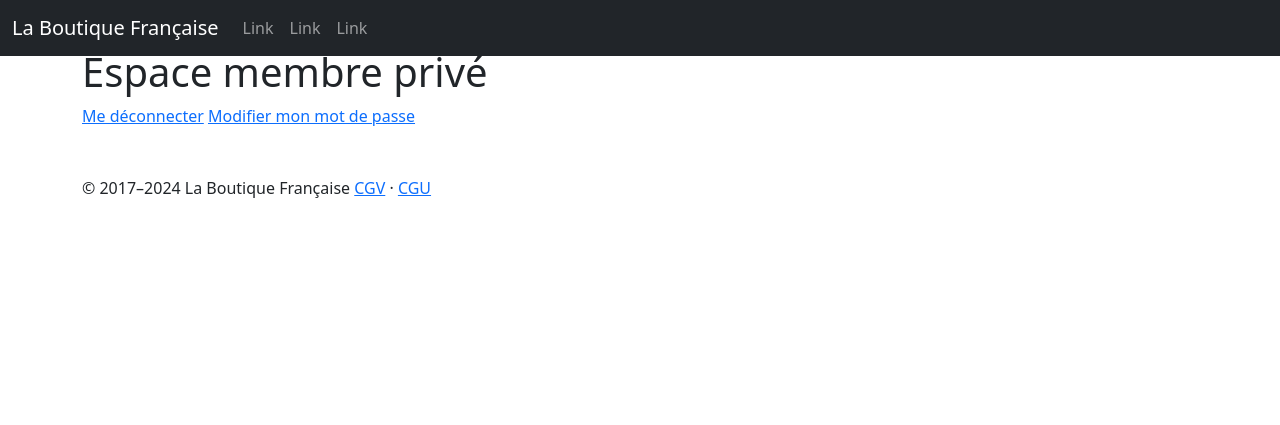
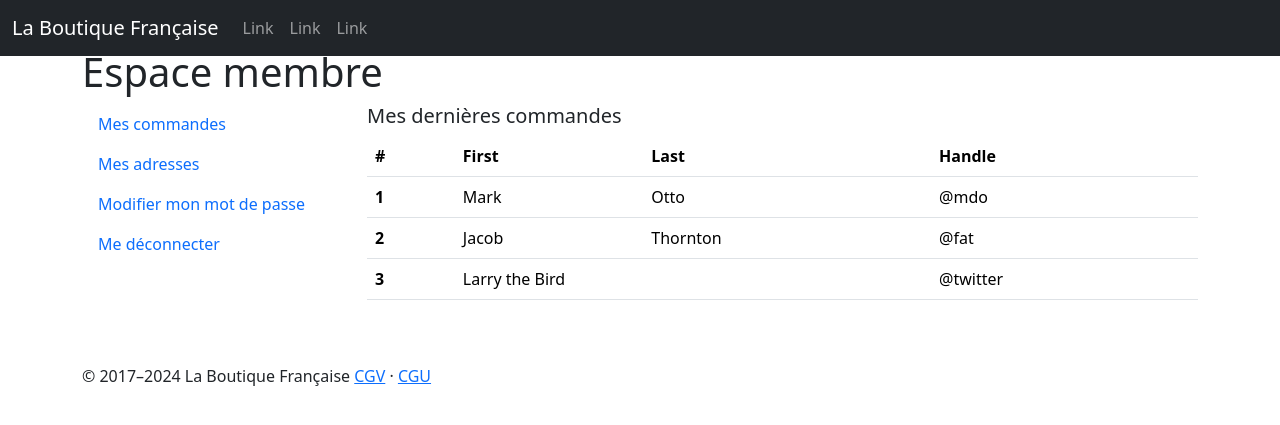
Before and after one commit to ahkhiat/laboutiquefrancaise, a Symfony app: template templates/account/index.html.twig in a window 1280 px wide. Shown: the top 425 px of the page. Run offline with Twig, Linux system fonts and the light colour scheme; the template is opened without the code that fills it, so the values that code supplies are empty; some libraries are stand-ins or nearby versions.

Commit message:
espace membre ok

```diff
--- a/src/Controller/RegisterController.php
+++ b/src/Controller/RegisterController.php
@@ -25,6 +25,12 @@ class RegisterController extends AbstractController
 
             $entityManager->persist($user);
             $entityManager->flush();
+
+            $this->addFlash(
+                'success',
+                'Votre compte est correctement créé, veuillez vous connecter'
+            );
+            return $this->redirectToRoute('app_login');
         }
 
         return $this->render('register/index.html.twig', [
--- /dev/null
+++ b/templates/account/_menu.html.twig
@@ -0,0 +1,17 @@
+{# <h1>Espace membre privé</h1> #}
+
+
+<ul class="nav flex-column bg-light-blue">
+  <li class="nav-item">
+    <a class="nav-link" href="{{ path('app_account') }}">Mes commandes</a>
+  </li>
+  <li class="nav-item">
+    <a class="nav-link" href="#">Mes adresses</a>
+  </li>
+  <li class="nav-item">
+    <a class="nav-link" href="{{ path('app_account_modify_pswd') }}">Modifier mon mot de passe</a>
+  </li>
+  <li class="nav-item">
+    <a class="nav-link" href="{{ path('app_logout') }}">Me déconnecter</a>
+  </li>
+</ul>
--- a/templates/account/index.html.twig
+++ b/templates/account/index.html.twig
@@ -3,10 +3,49 @@
 
 {% block body %}
 
+
 <div class="container my-5">
-    <h1>Espace membre privé</h1>
-    <a href="{{ path('app_logout') }}">Me déconnecter</a>
-    <a href="{{ path('app_account_modify_pswd') }}">Modifier mon mot de passe</a>
+
+    <h1>Espace membre</h1>
+
+    <div class="row">
+        <div class="col-md-3">
+            {% include 'account/_menu.html.twig' %}
+        </div>
+        <div class="col-md-9">
+            <h5>Mes dernières commandes</h5>
+            <table class="table">
+                <thead>
+                    <tr>
+                    <th scope="col">#</th>
+                    <th scope="col">First</th>
+                    <th scope="col">Last</th>
+                    <th scope="col">Handle</th>
+                    </tr>
+                </thead>
+                <tbody>
+                    <tr>
+                    <th scope="row">1</th>
+                    <td>Mark</td>
+                    <td>Otto</td>
+                    <td>@mdo</td>
+                    </tr>
+                    <tr>
+                    <th scope="row">2</th>
+                    <td>Jacob</td>
+                    <td>Thornton</td>
+                    <td>@fat</td>
+                    </tr>
+                    <tr>
+                    <th scope="row">3</th>
+                    <td colspan="2">Larry the Bird</td>
+                    <td>@twitter</td>
+                    </tr>
+                </tbody>
+            </table>
+        </div>
+    </div>
+
 </div>
 
 {% endblock %}
--- a/templates/base.html.twig
+++ b/templates/base.html.twig
@@ -53,6 +53,16 @@
 
 <main>
 
+<div class="container ">
+    {% for label, messages in app.flashes %}
+        {% for message in messages %}
+            <div class="alert alert-{{ label }} mt-4">
+                {{ message }}
+            </div>
+        {% endfor %}
+    {% endfor %}
+</div>
+
 {% block body %} {% endblock %}
 
 
```
Also changed, not shown: src/Controller/AccountController.php (+7 -0 lines), templates/account/password.html.twig (+11 -3 lines).
